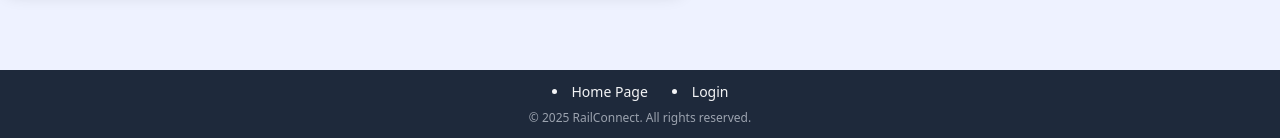
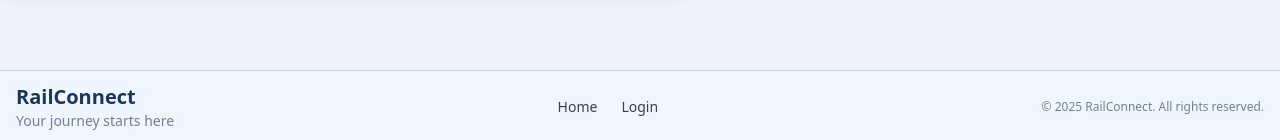
Before and after one commit to Prerna290/train-ticket-booking, an Angular app: page /home in a window 1280 px wide. Shown: the part 738-878 px from the top of the page. Built offline with nearby package versions, Linux system fonts and the light colour scheme; no server answers.

Commit message:
style: footer component according to new palette

```diff
--- a/src/app/components/footer/footer.component.css
+++ b/src/app/components/footer/footer.component.css
@@ -1,19 +1,31 @@
 .footer-container {
-  @apply bg-slate-800 text-gray-100 py-3 text-sm;
+  @apply w-full bg-background-secondary text-primary-500 border-t border-borderColor-light dark:border-borderColor-dark dark:bg-background-dark-secondary dark:text-dark-primary transition-colors duration-200;
 }
 
 .footer-content {
-  @apply mx-auto px-6 flex flex-col items-center;
+  @apply mx-auto px-4 py-3 flex flex-col items-center md:flex-row md:justify-between;
+}
+
+.footer-logo {
+  @apply text-xl font-bold text-primary-500 dark:text-primary-400;
+}
+
+.footer-tagline {
+  @apply text-sm text-muted dark:text-dark-muted;
 }
 
 .footer-links {
-  @apply flex flex-wrap justify-center gap-6 mb-2;
+  @apply flex flex-wrap justify-center gap-6;
 }
 
 .footer-link {
-  @apply text-gray-100 no-underline transition-colors duration-200 ease-in-out hover:text-[#3498db] cursor-pointer;
+  @apply text-sm font-medium text-gray-700 dark:text-gray-100 hover:text-primary-500 dark:hover:text-primary-400 no-underline transition-colors duration-200 ease-in-out cursor-pointer;
 }
 
 .footer-copyright {
-  @apply text-center text-gray-400 text-xs;
+  @apply text-xs text-center text-muted dark:text-dark-muted;
 }
+
+.footer-brand {
+  @apply mb-4 md:mb-0;
+}
--- a/src/app/components/footer/footer.component.html
+++ b/src/app/components/footer/footer.component.html
@@ -1,12 +1,16 @@
 <footer *ngIf="showFooter" class="footer-container">
-  <div class="footer-content">
+  <div class="footer-content container">
+    <div class="footer-brand">
+      <h2 class="footer-logo">RailConnect</h2>
+      <p class="footer-tagline">Your journey starts here</p>
+    </div>
     <div class="footer-links">
-      <li routerLink="/home" class="footer-link">Home Page</li>
-      <li *ngIf="userData" routerLink="/bookings" class="footer-link">
-        My Bookings
-      </li>
-      <li *ngIf="isAdmin" routerLink="/admin" class="footer-link">Admin</li>
-      <li *ngIf="!userData" routerLink="/login" class="footer-link">Login</li>
+      <a routerLink="/home" class="footer-link">Home</a>
+      <a *ngIf="userData" routerLink="/bookings" class="footer-link"
+        >My Bookings</a
+      >
+      <a *ngIf="isAdmin" routerLink="/admin" class="footer-link">Admin</a>
+      <a *ngIf="!userData" routerLink="/login" class="footer-link">Login</a>
     </div>
     <div class="footer-copyright">
       <p>&copy; {{ currentYear }} RailConnect. All rights reserved.</p>
--- a/src/app/components/footer/footer.component.ts
+++ b/src/app/components/footer/footer.component.ts
@@ -28,7 +28,8 @@ export class FooterComponent {
       this.isAdmin = this.authService.checkIsAdmin();
     });
     this.router.events.subscribe(() => {
-      this.showFooter = this.router.url !== '/404';
+      this.showFooter =
+        this.router.url !== '/404' && this.router.url !== 'login';
     });
   }
 }
```
